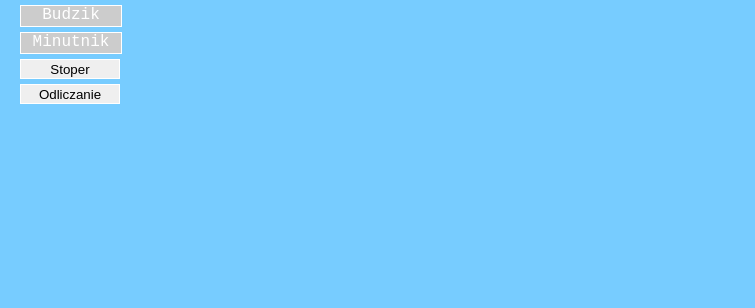
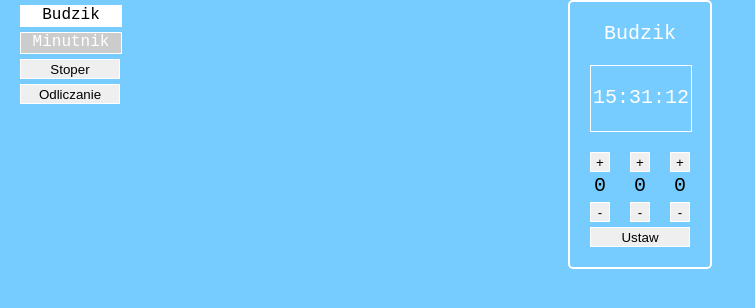
Before and after one commit to SerafinPL/react-budzik, a React (Create React App) app: page /#/alarmclock in a window 1280 px wide. Shown: the top 308 px of the page, without its empty margins (0-755 px from the left). Built offline with nearby package versions, Linux system fonts and the light colour scheme.

Commit message:
finished

```diff
--- a/src/AlarmClock/AlarmClock.module.css
+++ b/src/AlarmClock/AlarmClock.module.css
@@ -3,4 +3,6 @@
 	width: 140px;
 	height: 265px;
 	margin: 0 auto;
+	border: 2px solid #fff;
+	border-radius: 5px;
 }
--- a/src/CountdownTimer/CountdownTimer.module.css
+++ b/src/CountdownTimer/CountdownTimer.module.css
@@ -3,4 +3,6 @@
 	width: 140px;
 	height: 265px;
 	margin: 0 auto;
+	border: 2px solid #fff;
+	border-radius: 5px;
 }
```
Also changed, not shown: src/index.js (+5 -3 lines), 1 other file (tests, documents, lock files or other folders).
